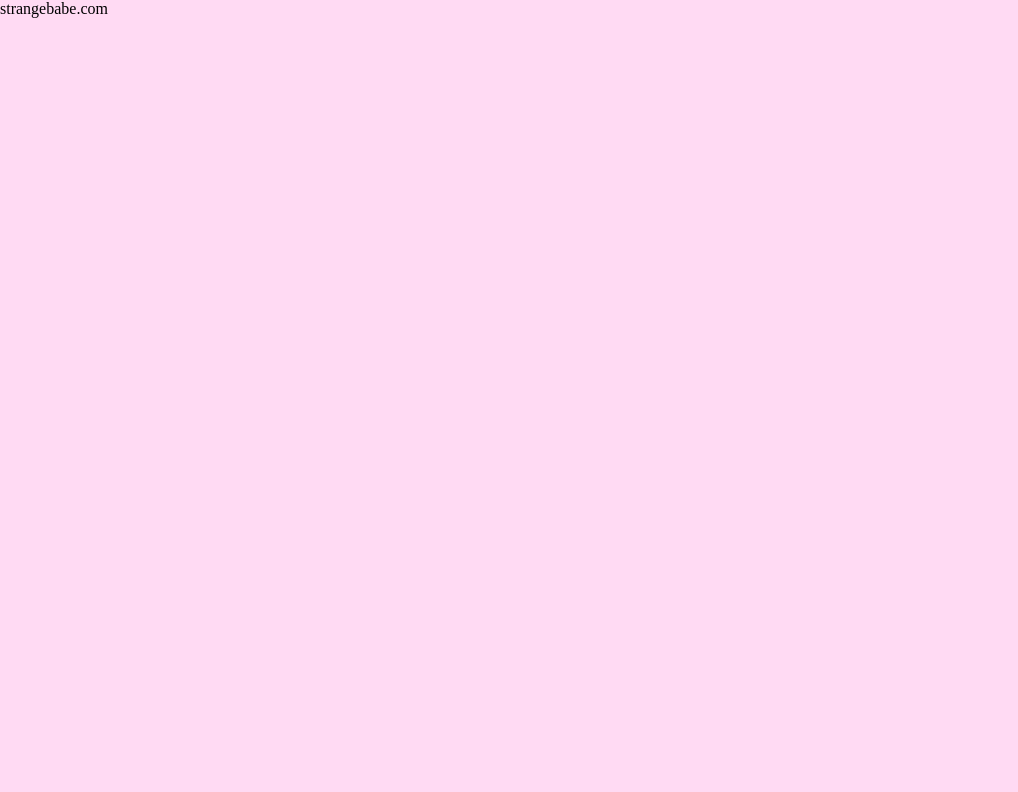
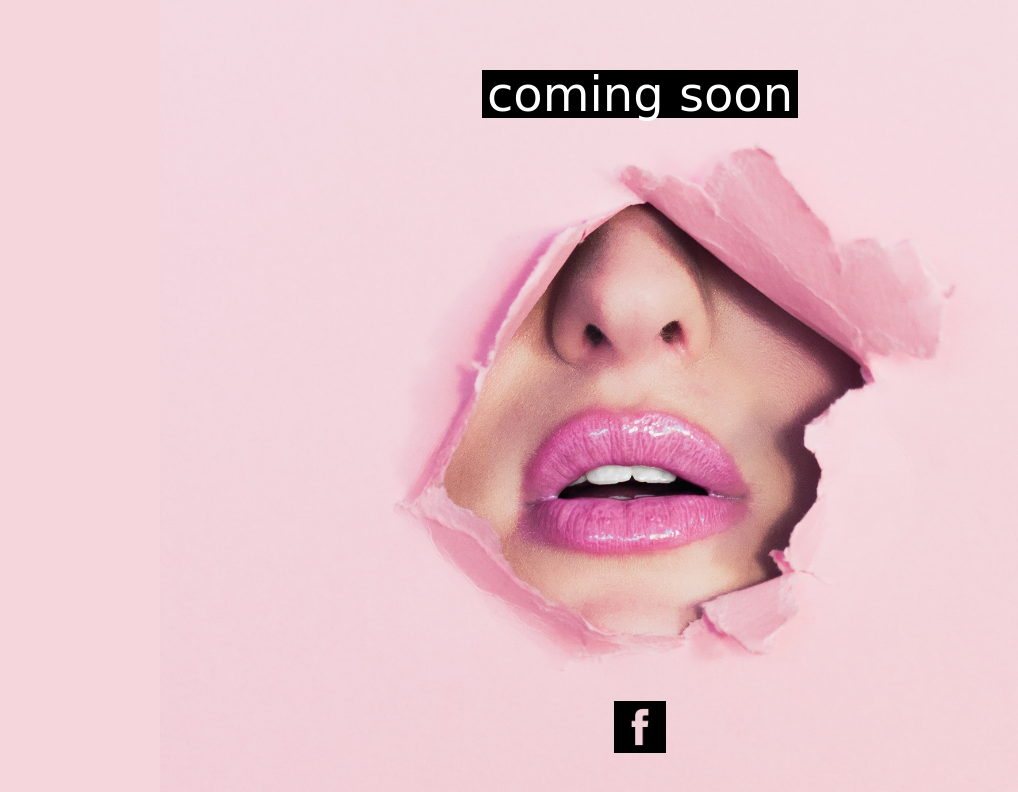
Before and after one commit to jenasancartier/strangebabe.com, a website: page index.html in a window 1280 px wide. Shown: the whole page, without its empty margins (0-1018 px from the left). Drawn offline with Linux system fonts and the light colour scheme; a web font is replaced by a local one.

Commit message:
complete first splash page

```diff
--- a/index.html
+++ b/index.html
@@ -1,11 +1,17 @@
 <!DOCTYPE html>
 <html>
   <head>
+    <link href="https://fonts.googleapis.com/css?family=Shrikhand" rel="stylesheet">
     <link rel="stylesheet" href="./styles.css">
     <meta charset="utf-8">
     <title>strangebabe</title>
   </head>
   <body>
-    strangebabe.com
+    <div class="splash-body">
+      <div class="content">
+        <a class="title" href="https://www.facebook.com/strangebabelife">coming soon</a>
+        <a class="social" href="https://www.facebook.com/strangebabelife"></a>
+      </div>
+    </div>
   </body>
 </html>
--- a/styles.css
+++ b/styles.css
@@ -1,5 +1,84 @@
 * { padding: 0; margin: 0 }
 
 body {
-  background-color: #FFDAF3;
+  background-color: #F5D6DC;
+  height: 100%;
 }
+
+.splash-body {
+  display: flex;
+  justify-content: center;
+  background: url(./lips-cropped.jpg);
+  background-position: center;
+  background-size: cover;
+  width: 75%;
+  height: 100vh;
+  margin: auto;
+}
+
+.content {
+  display: flex;
+  flex-direction: column;
+  justify-content: space-between;
+  align-items: center;
+}
+
+.title {
+  display: block;
+  font-size: 48px;
+  font-family: 'Shrikhand', cursive;
+  color: #fff;
+  line-height: 1;
+  text-decoration: none;
+  text-align: center;
+  background: #000;
+  margin-top: 22%;
+  padding: 0 5px;
+  transition: .3s ease;
+}
+
+.title:hover {
+  cursor: pointer;
+  /* transform: scale(.8); */
+  box-shadow: 15px 15px orange;
+  transition: .3s ease;
+}
+
+
+.social {
+  height: 52px;
+  width: 52px;
+  background: url(./facebook-square.png);
+  background-size: cover;
+  margin-bottom: 15%;
+  transition: .3s ease;
+}
+
+.social:hover {
+  cursor: pointer;
+  /* transform: scale(1.1); */
+  box-shadow: 10px 10px orange;
+  transition: .3s ease;
+}
+
+
+
+@media screen and (max-width: 720px) {
+  .splash-body {
+    width: 100%;
+  }
+  .title:hover {
+    box-shadow: none;
+    transition: 0;
+  }
+  .social:hover {
+    box-shadow: none;
+    transition: 0;
+  }
+}
+
+@media screen and (max-width: 420px) {
+  .title {
+    font-size: 36px;
+  }
+}
```
Also changed, not shown: facebook-square.png (added), lips-cropped.jpg (added), 1 other file.
